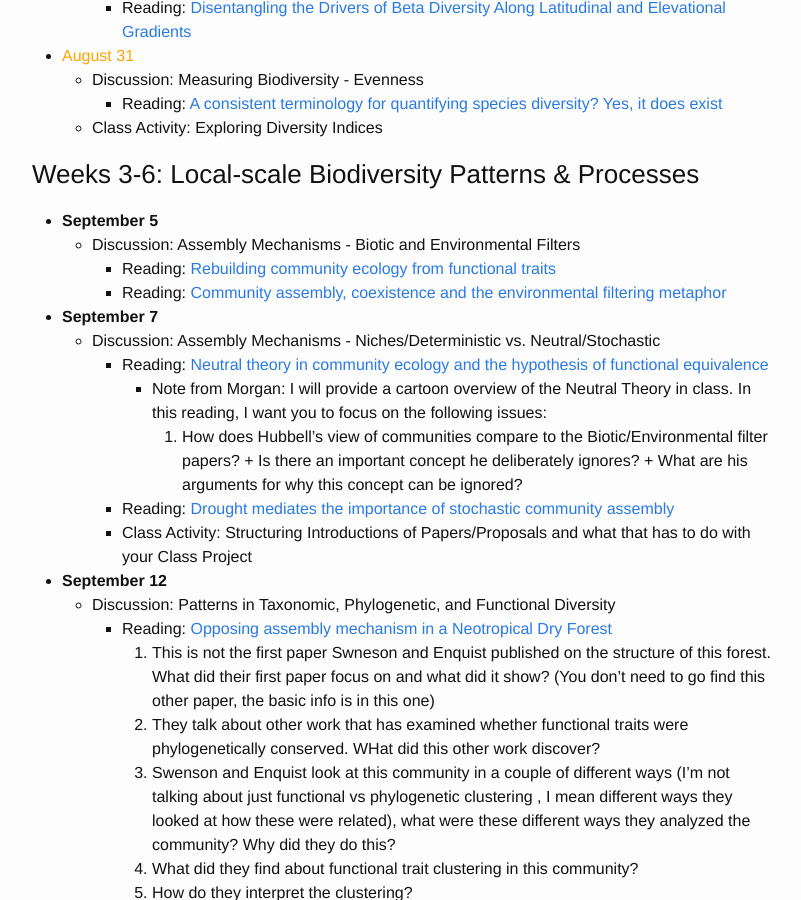
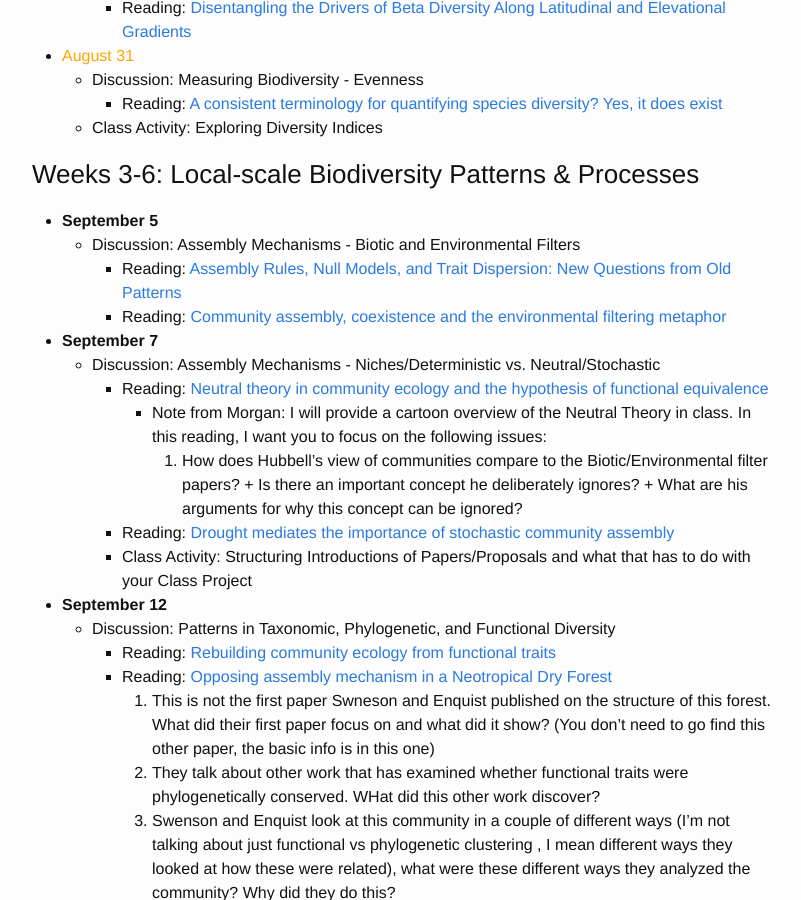
Before and after one commit to skmorgane/biodiversity-course, a Jekyll site: the page built from schedule.md, in a window 1280 px wide and 900 px high, scrolled down 587 px. Shown: the whole window, without its empty margins (238-1039 px from the left). Built offline with Jekyll 4.4.1, drawn with Linux system fonts in a browser that asks for light colours.

Commit message:
Modified paper for Assembly Mechanisms
For Assembly Mechanisms - Biotic and Environmental Filters, replaced the McGill paper with the Weiher and Keddy paper. Should set up Kraft better.

```diff
--- a/schedule.md
+++ b/schedule.md
@@ -30,7 +30,7 @@ IMPORTANT: if Date is in <span style="color:orange"> ORANGE </span> then reading
 
 * **September 5**
 	* Discussion: Assembly Mechanisms - Biotic and Environmental Filters
-		* Reading: [Rebuilding community ecology from functional traits](http://dx.doi.org/10.1016/j.tree.2006.02.002)
+		* Reading: [Assembly Rules, Null Models, and Trait Dispersion: New Questions from Old Patterns](http://www.jstor.org/stable/3545686)
 		* Reading: [Community assembly, coexistence and the environmental filtering metaphor](https://doi.org/10.1111/1365-2435.12345)
 
 * **September 7**
@@ -45,6 +45,7 @@ IMPORTANT: if Date is in <span style="color:orange"> ORANGE </span> then reading
 
 * **September 12**
 	* Discussion: Patterns in Taxonomic, Phylogenetic, and Functional Diversity
+		* Reading: [Rebuilding community ecology from functional traits](http://dx.doi.org/10.1016/j.tree.2006.02.002)
 		* Reading: [Opposing assembly mechanism in a Neotropical Dry Forest](https://doi.org/10.1890/08-1025.1)
 			1. This is not the first paper Swneson and Enquist published on the structure of this forest. What did their first paper focus on and what did it show? (You don't need to go find this other paper, the basic info is in this one)
 			2. They talk about other work that has examined whether functional traits were phylogenetically conserved. WHat did this other work discover?
```
